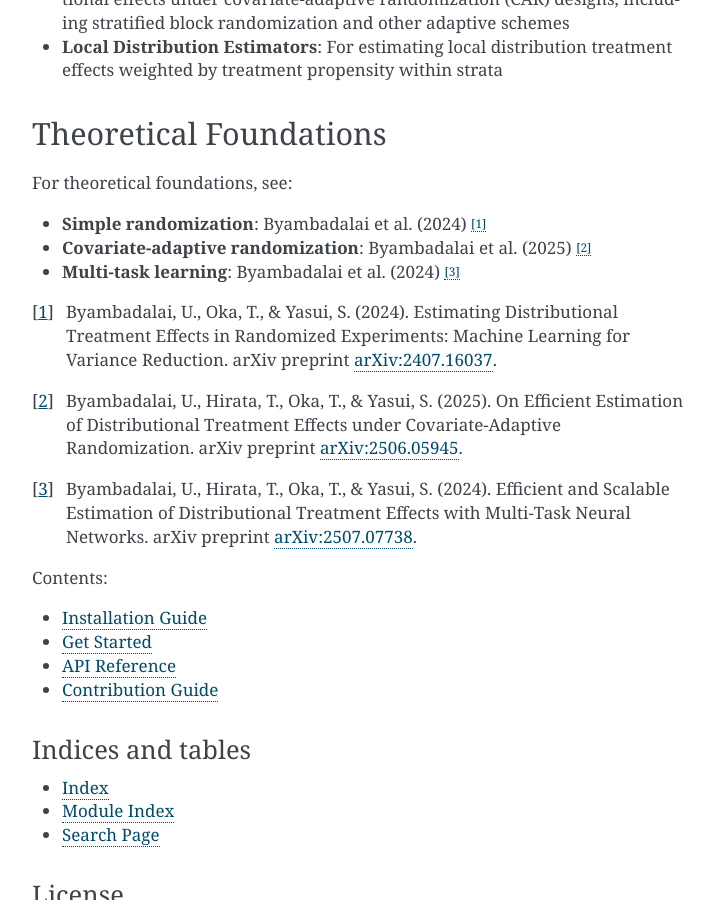
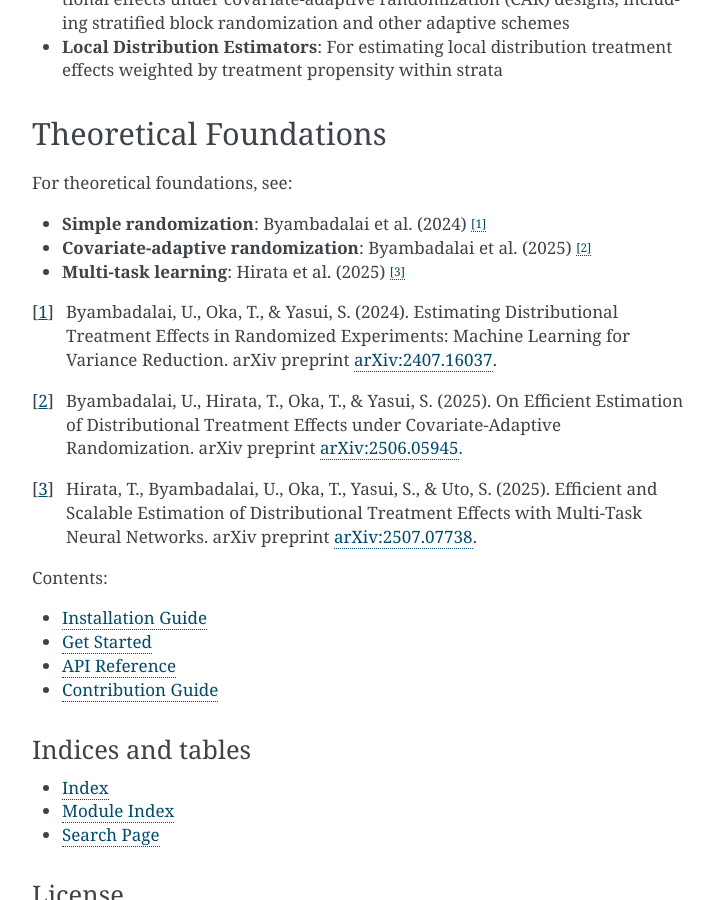
Before and after one commit to CyberAgentAILab/python-dte-adjustment, a Sphinx documentation site: the page built from docs/source/index.rst, in a window 1280 px wide and 900 px high, scrolled down 991 px. Shown: the whole window, without its empty margins (388-1101 px from the left). Built offline with Sphinx 7.4.7, drawn with Linux system fonts in a browser that asks for light colours.

```diff
--- a/docs/source/api_reference.rst
+++ b/docs/source/api_reference.rst
@@ -16,13 +16,13 @@
 
 For theoretical foundations, see Byambadalai et al. (2024) [#simple2024]_ for simple randomization and Byambadalai et al. (2025) [#car2025]_ for covariate-adaptive randomization.
 
-For multi-task learning approaches that train models for all locations simultaneously (using ``is_multi_task=True``), see the neural network framework in [#multitask2024]_.
+For multi-task learning approaches that train models for all locations simultaneously (using ``is_multi_task=True``), see the neural network framework in [#multitask2025]_.
 
 .. [#simple2024] Byambadalai, U., Oka, T., & Yasui, S. (2024). Estimating Distributional Treatment Effects in Randomized Experiments: Machine Learning for Variance Reduction. arXiv preprint `arXiv:2407.16037 <https://arxiv.org/abs/2407.16037>`_.
 
 .. [#car2025] Byambadalai, U., Hirata, T., Oka, T., & Yasui, S. (2025). On Efficient Estimation of Distributional Treatment Effects under Covariate-Adaptive Randomization. arXiv preprint `arXiv:2506.05945 <https://arxiv.org/abs/2506.05945>`_.
 
-.. [#multitask2024] Byambadalai, U., Hirata, T., Oka, T., & Yasui, S. (2024). Efficient and Scalable Estimation of Distributional Treatment Effects with Multi-Task Neural Networks. arXiv preprint `arXiv:2507.07738 <https://arxiv.org/abs/2507.07738>`_.
+.. [#multitask2025] Hirata, T., Byambadalai, U., Oka, T., Yasui, S., & Uto, S. (2025). Efficient and Scalable Estimation of Distributional Treatment Effects with Multi-Task Neural Networks. arXiv preprint `arXiv:2507.07738 <https://arxiv.org/abs/2507.07738>`_.
 
 Detailed Documentation
 ----------------------
--- a/docs/source/index.rst
+++ b/docs/source/index.rst
@@ -29,13 +29,13 @@
 
 * **Simple randomization**: Byambadalai et al. (2024) [#simple2024]_
 * **Covariate-adaptive randomization**: Byambadalai et al. (2025) [#car2025]_
-* **Multi-task learning**: Byambadalai et al. (2024) [#multitask2024]_
+* **Multi-task learning**: Hirata et al. (2025) [#multitask2025]_
 
 .. [#simple2024] Byambadalai, U., Oka, T., & Yasui, S. (2024). Estimating Distributional Treatment Effects in Randomized Experiments: Machine Learning for Variance Reduction. arXiv preprint `arXiv:2407.16037 <https://arxiv.org/abs/2407.16037>`_.
 
 .. [#car2025] Byambadalai, U., Hirata, T., Oka, T., & Yasui, S. (2025). On Efficient Estimation of Distributional Treatment Effects under Covariate-Adaptive Randomization. arXiv preprint `arXiv:2506.05945 <https://arxiv.org/abs/2506.05945>`_.
 
-.. [#multitask2024] Byambadalai, U., Hirata, T., Oka, T., & Yasui, S. (2024). Efficient and Scalable Estimation of Distributional Treatment Effects with Multi-Task Neural Networks. arXiv preprint `arXiv:2507.07738 <https://arxiv.org/abs/2507.07738>`_.
+.. [#multitask2025] Hirata, T., Byambadalai, U., Oka, T., Yasui, S., & Uto, S. (2025). Efficient and Scalable Estimation of Distributional Treatment Effects with Multi-Task Neural Networks. arXiv preprint `arXiv:2507.07738 <https://arxiv.org/abs/2507.07738>`_.
 
 .. toctree::
    :maxdepth: 1
```
Also changed, not shown: .pre-commit-config.yaml (added), 1 other file.
